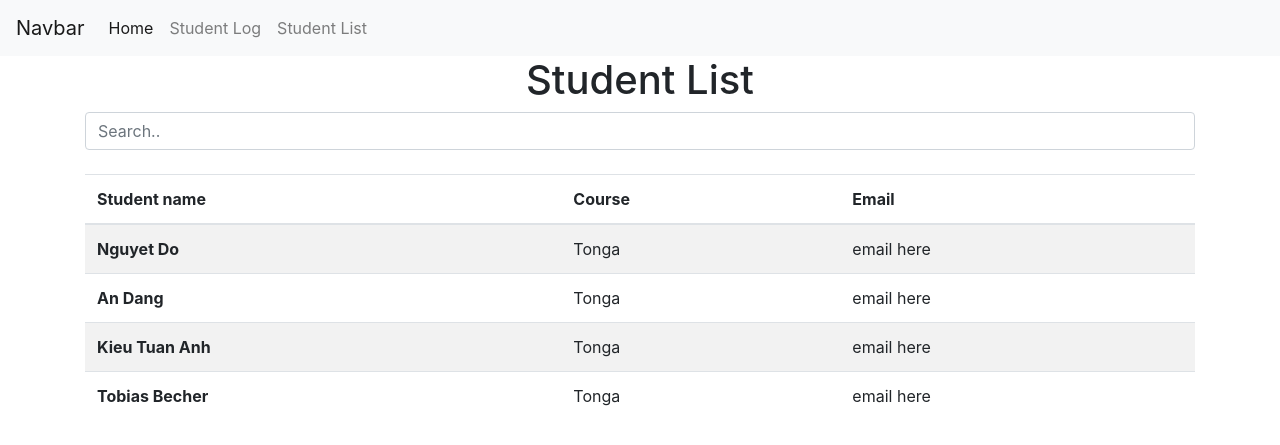
After one commit to nicnguyen3103/Student_point_tracking, a Flask app: page /student in a window 1280 px wide. The commit adds this page. Shown: the top 445 px of the page. Run offline with Flask 2, Linux system fonts and the light colour scheme; data comes from the database, SQL or seed files in the repository; both versions use the stored data as it was after the commit; some libraries are stand-ins or nearby versions.

Commit message:
add JS, search form

```diff
--- a/main.py
+++ b/main.py
@@ -66,19 +66,32 @@ def home():
     elif request.method == 'POST':
         student_data = request.get_json()
         for data in student_data:
-            latest_point = Logs.query.with_entities(Logs.total_point).filter_by(student_id=data['id']).order_by(desc(Logs.log_id)).first()[0]
-            print(latest_point)
-            if data['checkin'] == True:
+            # print(data['id'], type(data['checkin']))
+            if data['checkin']:
+                # print('chekin success')
+                latest_point = Logs.query.with_entities(Logs.total_point).filter_by(student_id=data['id']).order_by(desc(Logs.log_id)).first()[0]
                 attendance = Logs(student_id=data['id'], activities='Attendance', point_gain=ATTENDANCE_POINT, total_point=latest_point + int(ATTENDANCE_POINT) )
                 db.session.add(attendance)
                 db.session.commit()
+                # print('end of getting attendance')
             if data['activity']!='' or data['point'] != '':
+                # print('other activities success')
+                latest_point = Logs.query.with_entities(Logs.total_point).filter_by(student_id=data['id']).order_by(desc(Logs.log_id)).first()[0]
                 new_log = Logs(student_id=data['id'], activities=data['activity'], point_gain=int(data['point']), total_point=latest_point + int(data['point']) )
                 db.session.add(new_log)
                 db.session.commit()
+        resp = jsonify(success=True)
+        return resp
 
-        return redirect(url_for('home'))
+@app.route('/log')
+def log():
+    log_data = db.session.query(Logs, Student.name).join(Student).order_by(desc(Logs.log_id)).limit(50).all()
+    return render_template('log.html', log_data=log_data)
 
-
+@app.route('/student')
+def func_name():
+    student_data = db.session.query(Student, Course.course_name).join(Course).all()
+    print(student_data)
+    return render_template('student.html', students=student_data)
 if __name__ == '__main__':
     app.run(debug=True)
--- /dev/null
+++ b/static/main.css
@@ -0,0 +1,3 @@
+.h1 {
+    text-align: center;
+}
--- /dev/null
+++ b/templates/base.html
@@ -0,0 +1,70 @@
+<!doctype html>
+<html lang="en">
+
+<head>
+    {% if title %}
+    <title>Student Tracking - {{title}}</title>
+    {% else %}
+    <title>Student Tracking</title>
+    {% endif %}
+
+    <!-- Required meta tags -->
+    <meta charset="utf-8">
+    <meta name="viewport" content="width=device-width, initial-scale=1, shrink-to-fit=no">
+
+    <!-- Bootstrap CSS -->
+    <link rel="stylesheet" href="https://stackpath.bootstrapcdn.com/bootstrap/4.3.1/css/bootstrap.min.css"
+        integrity="sha384-ggOyR0iXCbMQv3Xipma34MD+dH/1fQ784/j6cY/iJTQUOhcWr7x9JvoRxT2MZw1T" crossorigin="anonymous">
+    <link rel="stylesheet" href="static/main.css">
+</head>
+
+<body>
+    <nav class="navbar navbar-expand-lg navbar-light bg-light">
+        <a class="navbar-brand" href="#">Navbar</a>
+        <button class="navbar-toggler" type="button" data-toggle="collapse" data-target="#navbarSupportedContent"
+            aria-controls="navbarSupportedContent" aria-expanded="false" aria-label="Toggle navigation">
+            <span class="navbar-toggler-icon"></span>
+        </button>
+
+        <div class="collapse navbar-collapse" id="navbarSupportedContent">
+            <ul class="navbar-nav mr-auto">
+                <li class="nav-item active">
+                    <a class="nav-link" href="/home">Home <span class="sr-only">(current)</span></a>
+                </li>
+                <li class="nav-item">
+                    <a class="nav-link" href="/log">Student Log</a>
+                </li>
+                <li class="nav-item">
+                    <a class="nav-link" href="/student">Student List</a>
+                </li>
+            </ul>
+
+        </div>
+    </nav>
+    <div class="container">
+        {% block content %}{% endblock %}
+    </div>
+    <!-- Optional JavaScript -->
+    <!-- jQuery first, then Popper.js, then Bootstrap JS -->
+    <script src="https://code.jquery.com/jquery-3.3.1.slim.min.js"
+        integrity="sha384-q8i/X+965DzO0rT7abK41JStQIAqVgRVzpbzo5smXKp4YfRvH+8abtTE1Pi6jizo"
+        crossorigin="anonymous"></script>
+    <script src="https://cdnjs.cloudflare.com/ajax/libs/popper.js/1.14.7/umd/popper.min.js"
+        integrity="sha384-UO2eT0CpHqdSJQ6hJty5KVphtPhzWj9WO1clHTMGa3JDZwrnQq4sF86dIHNDz0W1"
+        crossorigin="anonymous"></script>
+    <script src="https://stackpath.bootstrapcdn.com/bootstrap/4.3.1/js/bootstrap.min.js"
+        integrity="sha384-JjSmVgyd0p3pXB1rRibZUAYoIIy6OrQ6VrjIEaFf/nJGzIxFDsf4x0xIM+B07jRM"
+        crossorigin="anonymous"></script>
+    <script>
+        $(document).ready(function () {
+            $("#myInput").on("keyup", function () {
+                var value = $(this).val().toLowerCase();
+                $("#myTable tr").filter(function () {
+                    $(this).toggle($(this).text().toLowerCase().indexOf(value) > -1)
+                });
+            });
+        });
+    </script>
+</body>
+
+</html>
--- /dev/null
+++ b/templates/student.html
@@ -0,0 +1,24 @@
+{% extends "base.html" %}
+{%block content%}
+    <h1 style="text-align: center;">Student List</h1>
+    <input class="form-control" id="myInput" type="text" placeholder="Search..">
+    <br>
+    <table class="table table-striped">
+        <thead>
+            <tr>
+                <th scope="col">Student name</th>
+                <th scope="col">Course</th>
+                <th scope="col">Email</th>
+            </tr>
+        </thead>
+        <tbody id="myTable">
+            {% for student in students %}
+            <tr class="log_row">
+                <th scope="row">{{student[0].name}}</th>
+                <td>{{student[1]}}</td>
+                <td>email here</td>
+            </tr>
+            {% endfor %}
+        </tbody>
+    </table>
+{% endblock content %}
```
Also changed, not shown: static/form.js (+10 -1 lines), templates/home.html (+11 -36 lines), templates/log.html (added, +30 -0 lines), site.db.
